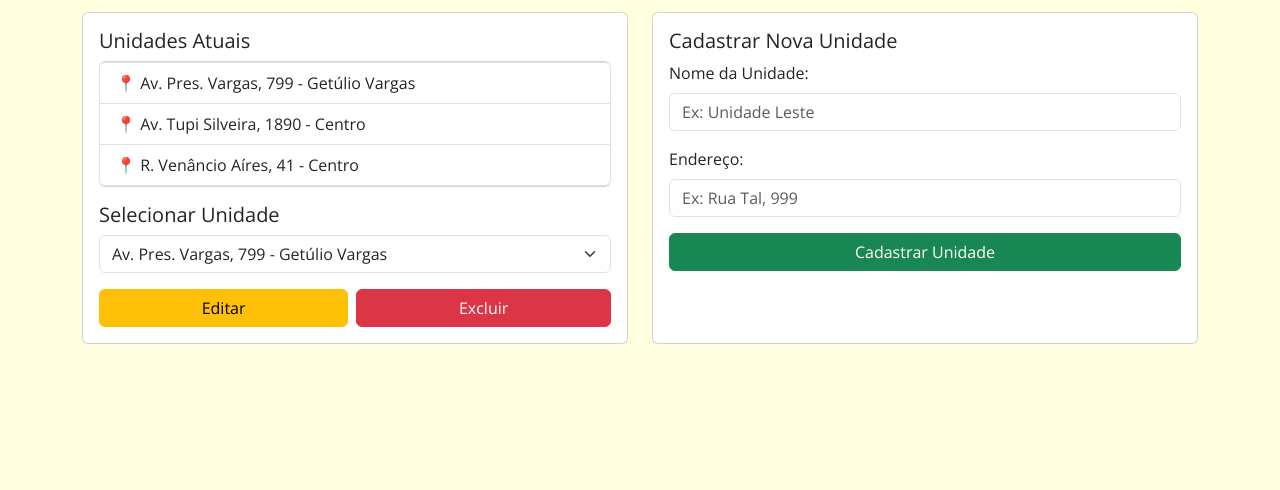
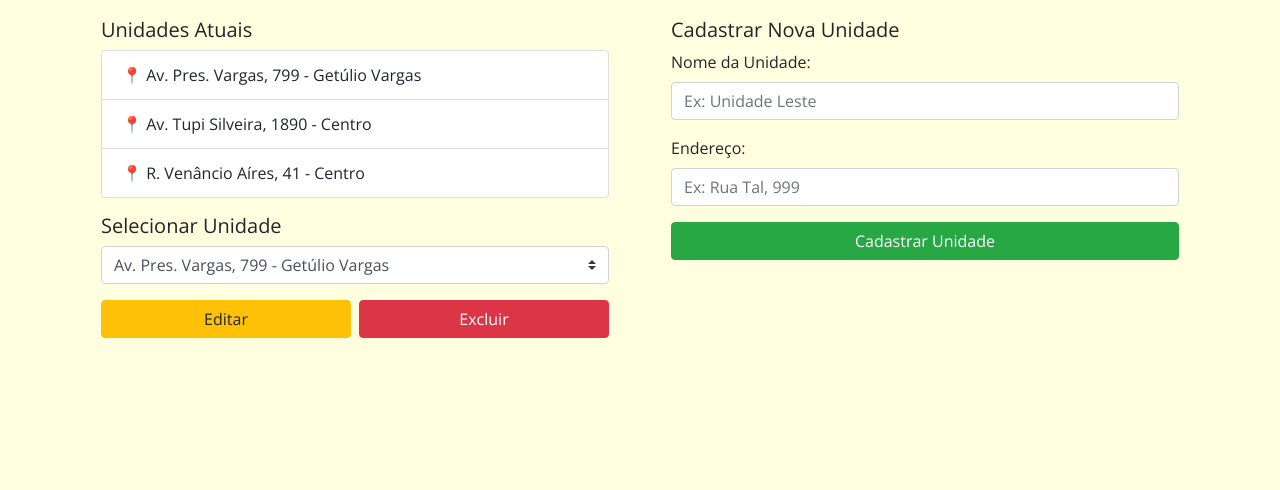
Before and after one commit to mayaraduartez/cartao-fidelidade, a plain HTML site: page views/telaRestaurante.html in a window 1280 px wide. Shown: the part 310-800 px from the top of the page. Drawn offline with nearby package versions, Linux system fonts and the light colour scheme.

Commit message:
Arrumeio o bootstrap

```diff
--- a/views/telaRestaurante.html
+++ b/views/telaRestaurante.html
@@ -3,29 +3,36 @@
 <head>
   <meta charset="UTF-8">
   <title>Unidades - Sabor Caseiro</title>
-  <!-- Bootstrap -->
-  <link href="https://cdn.jsdelivr.net/npm/bootstrap@5.3.3/dist/css/bootstrap.min.css" rel="stylesheet">
-  <script src="https://cdn.jsdelivr.net/npm/bootstrap@5.3.3/dist/js/bootstrap.bundle.min.js"></script>
- <link rel="stylesheet" href="/style/style2.css">
-    <link href="https://fonts.googleapis.com/css2?family=Open+Sans&family=Playfair+Display&display=swap"
-        rel="stylesheet">
+
+  <!-- Bootstrap 4.1.3 -->
+  <link rel="stylesheet" href="https://stackpath.bootstrapcdn.com/bootstrap/4.1.3/css/bootstrap.min.css"
+    integrity="sha384-MCw98/SFnGE8fJT3GXwEOngsV7Zt27NXFoaoApmYm81iuXoPkFOJwJ8ERdknLPMO" crossorigin="anonymous">
+  <script src="https://code.jquery.com/jquery-3.3.1.slim.min.js"
+    integrity="sha384-q8i/X+965DzO0rT7abK41JStQIAqVgRVzpbzo5smXKp4YfRvH+8abtTE1Pi6jizo"
+    crossorigin="anonymous"></script>
+  <script src="https://cdnjs.cloudflare.com/ajax/libs/popper.js/1.14.3/umd/popper.min.js"
+    integrity="sha384-ZMP7rVo3mIykV+2+9J3UJ46jBk0WLaUAdn689aCwoqbBJiSnjAK/l8WvCWPIPm49"
+    crossorigin="anonymous"></script>
+  <script src="https://stackpath.bootstrapcdn.com/bootstrap/4.1.3/js/bootstrap.min.js"
+    integrity="sha384-ChfqqxuZUCnJSK3+MXmPNIyE6ZbWh2IMqE241rYiqJxyMiZ6OW/JmZQ5stwEULTy"
+    crossorigin="anonymous"></script>
+
+  <!-- Estilos personalizados -->
+  <link rel="stylesheet" href="/style/style2.css">
+  <link href="https://fonts.googleapis.com/css2?family=Open+Sans&family=Playfair+Display&display=swap" rel="stylesheet">
 </head>
 
-
 <body class="fundo-amarelo">
-
-
   <div class="container mt-4">
-
     <div class="text-center mb-4">
-  <img src="../img/logoRes.png" alt="Logo Sabor Caseiro" style="width: 100px; height: auto;">
-  <h1 class="mt-2">Restaurantes - Sabor Caseiro</h1>
-</div>
+      <img src="../img/logoRes.png" alt="Logo Sabor Caseiro" style="width: 100px; height: auto;">
+      <h1 class="mt-2">Restaurantes - Sabor Caseiro</h1>
+    </div>
 
     <div class="row">
-      <!-- Coluna esquerda: lista e seleção -->
+      <!-- Coluna esquerda -->
       <div class="col-md-6 mb-4">
-        <div class="card p-3 h-100">
+        <div class="p-3 h-100">
           <h2 class="h5">Unidades Atuais</h2>
           <ul id="unitList" class="list-group mb-3">
             <li class="list-group-item">📍 Av. Pres. Vargas, 799 - Getúlio Vargas</li>
@@ -34,38 +41,38 @@
           </ul>
 
           <h2 class="h5">Selecionar Unidade</h2>
-          <select id="unitSelect" class="form-select mb-3">
+          <select id="unitSelect" class="custom-select mb-3">
             <option value="0">Av. Pres. Vargas, 799 - Getúlio Vargas</option>
             <option value="1">Av. Tupi Silveira, 1890 - Centro</option>
             <option value="2">R. Venâncio Aíres, 41 - Centro</option>
           </select>
 
-          <div class="d-flex gap-2">
-            <button class="btn btn-warning flex-fill" onclick="editarUnidade()">Editar</button>
-            <button class="btn btn-danger flex-fill" onclick="excluirUnidade()">Excluir</button>
-          </div>
+          <div class="d-flex">
+  <button class="btn btn-warning w-50 mr-2" onclick="editarUnidade()">Editar</button>
+  <button class="btn btn-danger w-50" onclick="excluirUnidade()">Excluir</button>
+</div>
+
         </div>
       </div>
 
-      <!-- Coluna direita: cadastro -->
+      <!-- Coluna direita -->
       <div class="col-md-6 mb-4">
-        <div class="card p-3 h-100">
+        <div class="p-3 h-100">
           <h2 class="h5">Cadastrar Nova Unidade</h2>
           <form onsubmit="cadastrarUnidade(event)">
-            <div class="mb-3">
-              <label for="nome" class="form-label">Nome da Unidade:</label>
+            <div class="form-group">
+              <label for="nome">Nome da Unidade:</label>
               <input type="text" id="nome" name="nome" class="form-control" placeholder="Ex: Unidade Leste">
             </div>
 
-            <div class="mb-3">
-              <label for="endereco" class="form-label">Endereço:</label>
+            <div class="form-group">
+              <label for="endereco">Endereço:</label>
               <input type="text" id="endereco" name="endereco" class="form-control" placeholder="Ex: Rua Tal, 999">
             </div>
 
-            <button type="submit" class="btn btn-success w-100">Cadastrar Unidade</button>
+            <button type="submit" class="btn btn-success btn-block">Cadastrar Unidade</button>
           </form>
         </div>
-
       </div>
     </div>
   </div>
```
